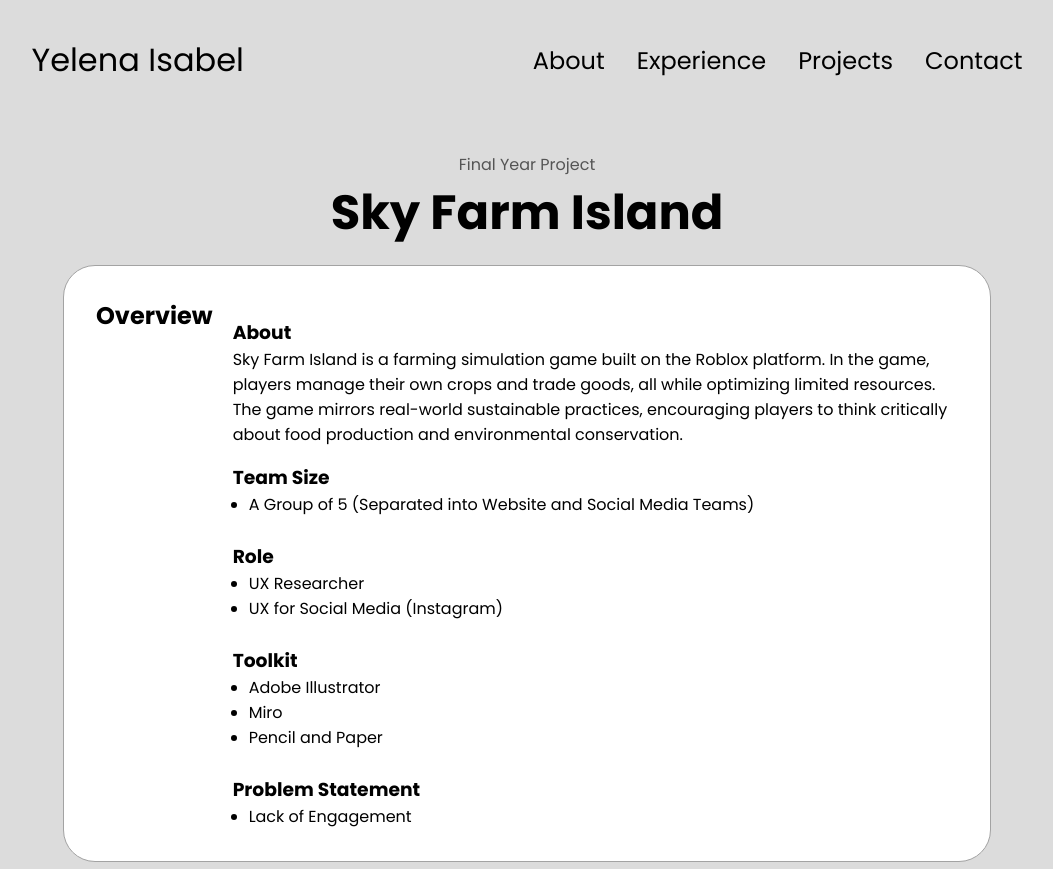
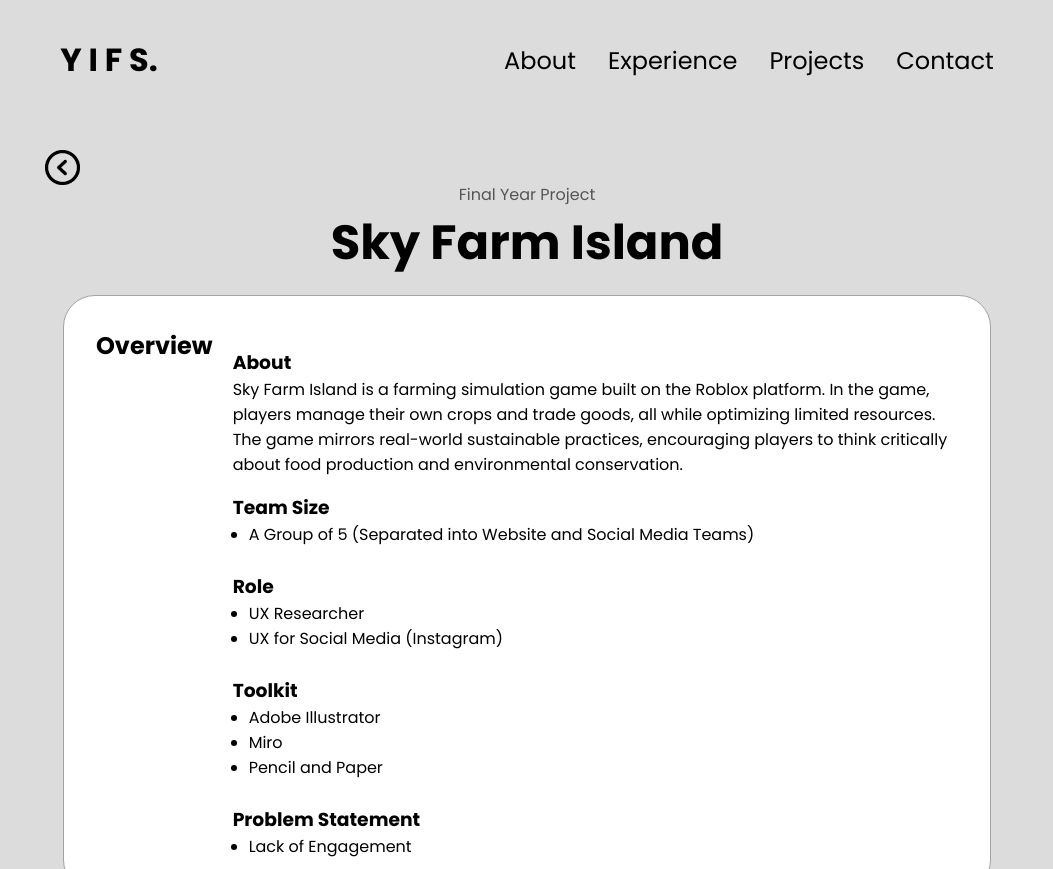
Before and after one commit to yelenasamijon/html-css-js-webportfolio, a plain HTML site: page fyp.html in a window 1280 px wide. Shown: the top 869 px of the page, without its empty margins (113-1166 px from the left). Drawn offline with Linux system fonts and the light colour scheme; files whose address does not match are found by name.

Commit message:
updated-portfolio-15-1-2025

```diff
--- a/fyp.html
+++ b/fyp.html
@@ -10,7 +10,7 @@
     </head>
     <body>
         <nav id="desktop-nav">
-            <div class="logo"><a href="index.html">Yelena Isabel</a></div>
+            <div class="logo"><a href="index.html">Y I F S.</a></div>
             <div>
             <ul class="nav-links">
                 <li><a href="#about" onclick="location.href='index.html#about'">About</a></li>
@@ -20,8 +20,9 @@
             </ul>
          </div>
         </nav>
+
         <nav id="hamburger-nav">
-            <div class="logo">Yelena Isabel</div>
+            <div class="logo">Y I F S.</div>
              <div class="hamburger-menu">
                 <div class="hamburger-icon" onclick="toggleMenu()">
                  <span></span>
@@ -36,10 +37,18 @@
              </div>
             </div>
         </nav>
+
         <section id="fyp"> <!--this is the main box of the fyp page -->
+            <div class="icon-back">
+                <img src="./assets/arrow-back.png" alt="Back to Projects" class="icon-arrow" onclick="location.href='./#projects'"/>
+            </div>
+
             <p class="section__text__p1"> Final Year Project</p>
             <h1 class="title">Sky Farm Island</h1>
             <div class="fyp-container">
+
+
+
 
             <div class="fyp-details-container"> <!--this is the OVERVIEW container of the fyp page -->
                 <h1 class="fyp-overview-container">Overview</h1>
@@ -338,7 +347,7 @@
                     </ul>
                 </div>
                 </div>
-            </div>
+            </div><img src="./assets/arrow-down.png" alt="Arrow icon" class="icon arrow" onclick="location.href='./fyp.html'"/>
         </section>
         <footer>
 
--- a/style.css
+++ b/style.css
@@ -49,15 +49,21 @@ nav {
 
 .logo {
     font-size:2rem;
+    color: black;
+    font-weight:bold;
 }
 
 .logo:hover{
     cursor: default;
+    color: black;
+    font-weight:bold;
 }
 
 .logo:hover a{
     cursor: default;
     text-decoration: none;
+    color: rgb(0, 0, 0);
+    font-weight:bold;
 }
 
 a {
@@ -444,6 +450,9 @@ footer p{
 }
 
 /*FYP*/
+#fyp {
+    position: relative;
+}
 #fyp ul, ol {
     padding-left: 1rem
 }
@@ -514,7 +523,7 @@ strong:hover {
     padding: 1rem;
     border: 1px solid #000000; /* Optional border for visibility */
     border-radius: 1rem; /* Optional rounded corners */
-    background-color: #c8ffa1; /* Optional background color */
+    background-color: #fcff61; /* Optional background color */
 }
 
 .findings-icon {
@@ -542,3 +551,18 @@ strong:hover {
     padding: 0;
     color: #000000;
 }
+
+.icon-back {
+    display: flex; /* Use flex for potential alignment purposes */
+    align-items: center; /* Vertically center the content */
+    justify-content: center; /* Horizontally center the content */
+    width: 30px; /* Ensure the div only wraps the content (the arrow icon) */
+    height: 30px; /* Let height adjust to content */
+    cursor: pointer; /* Optional: Make the container clickable */
+}
+
+.icon-arrow {
+    width: 35px; /* Define the image size */
+    height: 35px;
+    cursor: pointer; /* Apply the pointer style to the icon */
+}
```
Also changed, not shown: index.html (+2 -2 lines), assets/arrow-back.png (added), assets/arrow-down.jpg (added), assets/arrow-down.png, 1 other file.
